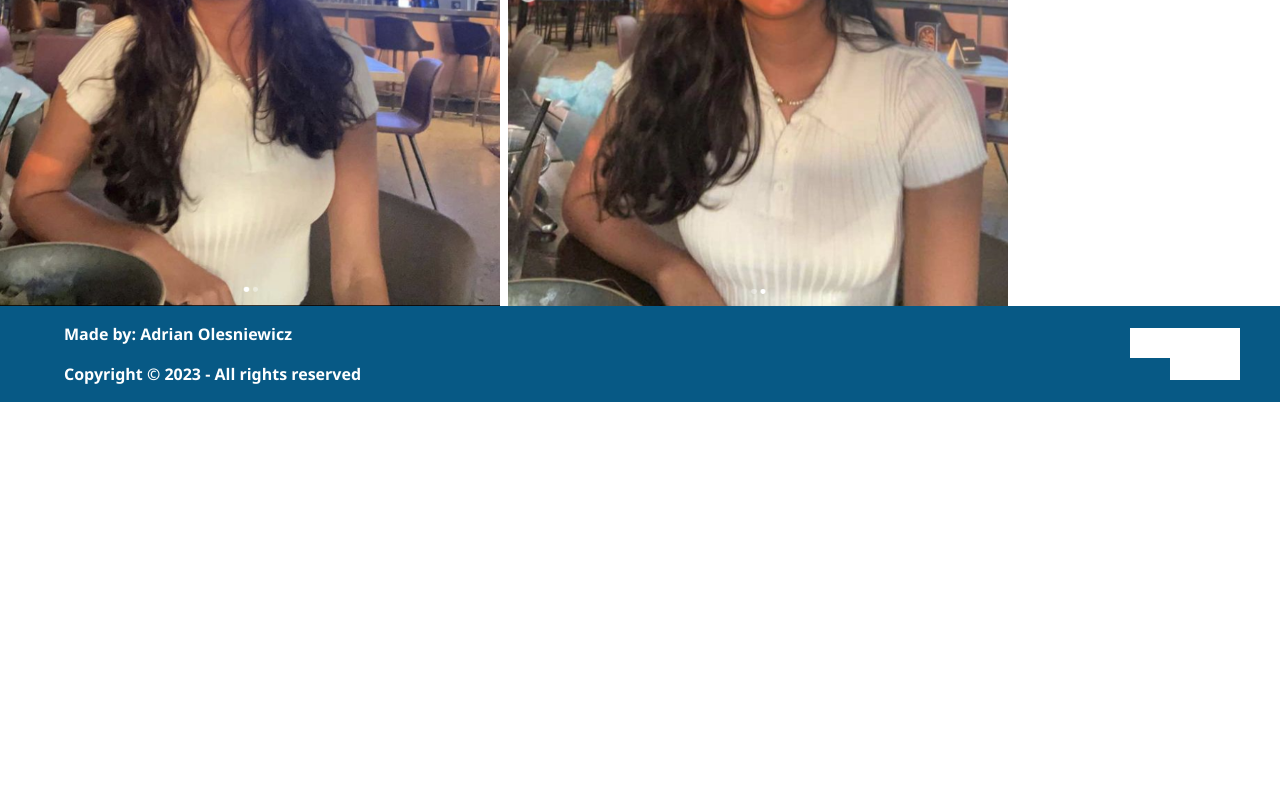
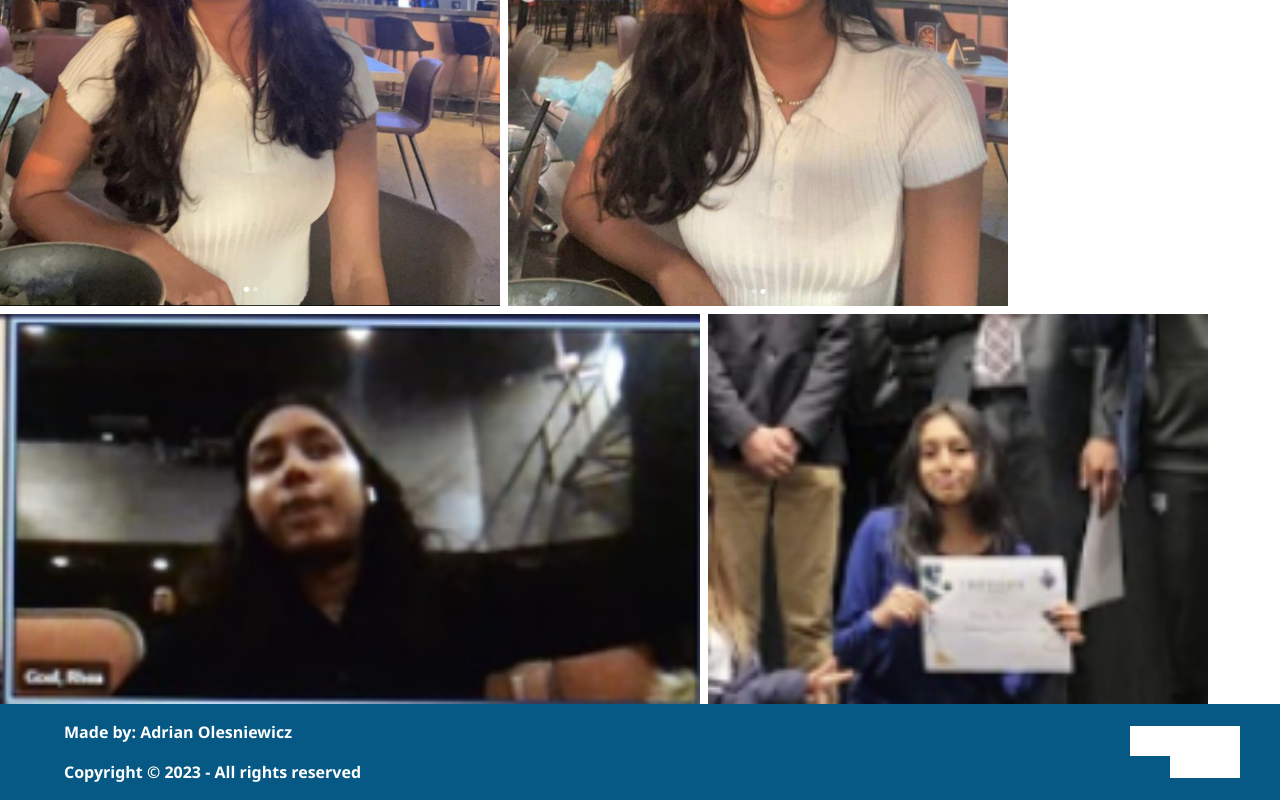
Before and after one commit to AdrianOles/xmun, a Next.js app: page /committee in a window 1280 px wide. Shown: the part 1083-1883 px from the top of the page. Before the commit the page ends 1485 px from the top, so only its background shows below. Built offline with nearby package versions, Linux system fonts and the light colour scheme; grey boxes are pictures that could not be loaded.

Commit message:
Rhea 2.0

```diff
--- a/pages/committee.js
+++ b/pages/committee.js
@@ -4,6 +4,8 @@ import rhea1 from '../public/rhea/rhea1.png'
 import rhea2 from '../public/rhea/rhea2.png'
 import rhea3 from '../public/rhea/rhea3.png'
 import rhea4 from '../public/rhea/rhea4.png'
+import rhea5 from '../public/rhea/rhea5.png'
+import rhea6 from '../public/rhea/rhea6.png'
 
 function committee() {
   return (
@@ -28,7 +30,17 @@ function committee() {
         src={rhea4}
         height={500}
         width={500}
-      />
+        />
+        <Image
+          src={rhea5}
+          height={500}
+          width={700}
+        />
+        <Image
+          src={rhea6}
+          height={500}
+          width={500}
+        />
     </div>
     </div>
   )
--- a/pages/photos.js
+++ b/pages/photos.js
@@ -4,7 +4,8 @@ import rhea1 from '../public/rhea/rhea1.png'
 import rhea2 from '../public/rhea/rhea2.png'
 import rhea3 from '../public/rhea/rhea3.png'
 import rhea4 from '../public/rhea/rhea4.png'
-
+import rhea5 from '../public/rhea/rhea5.png'
+import rhea6 from '../public/rhea/rhea6.png'
 
 function photos() {
   return (
@@ -29,6 +30,16 @@ function photos() {
         height={500}
         width={500}
       />
+      <Image
+        src={rhea5}
+        height={500}
+        width={700}
+      />
+      <Image
+        src={rhea6}
+        height={500}
+        width={500}
+      />
     </div>
   )
 }
--- a/pages/resources.js
+++ b/pages/resources.js
@@ -4,6 +4,8 @@ import rhea1 from '../public/rhea/rhea1.png'
 import rhea2 from '../public/rhea/rhea2.png'
 import rhea3 from '../public/rhea/rhea3.png'
 import rhea4 from '../public/rhea/rhea4.png'
+import rhea5 from '../public/rhea/rhea5.png'
+import rhea6 from '../public/rhea/rhea6.png'
 
 function resources() {
   return (
@@ -29,6 +31,16 @@ function resources() {
           height={500}
           width={500}
         />
+        <Image
+          src={rhea5}
+          height={500}
+          width={700}
+        />
+        <Image
+          src={rhea6}
+          height={500}
+          width={500}
+        />
       </div>
     </div>
   )
```
Also changed, not shown: public/rhea/rhea5.png (added), public/rhea/rhea6.png (added).
